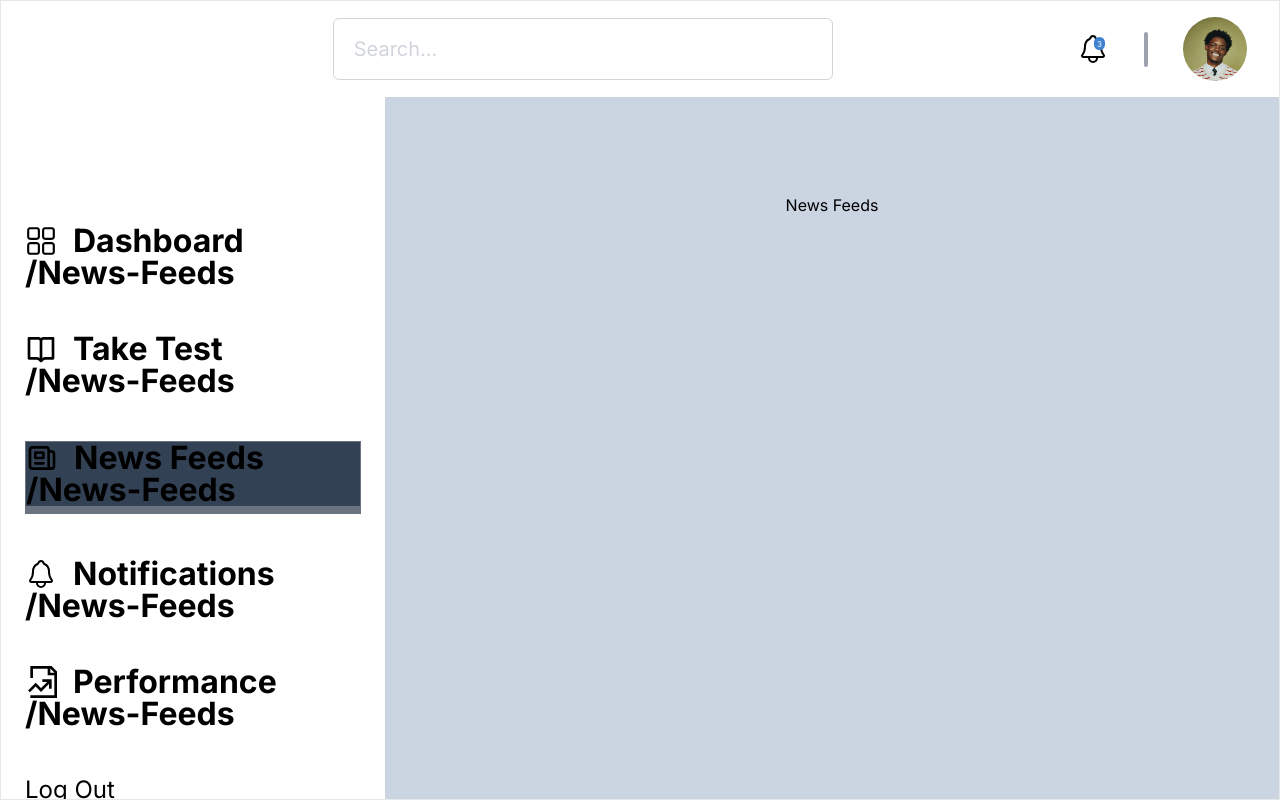
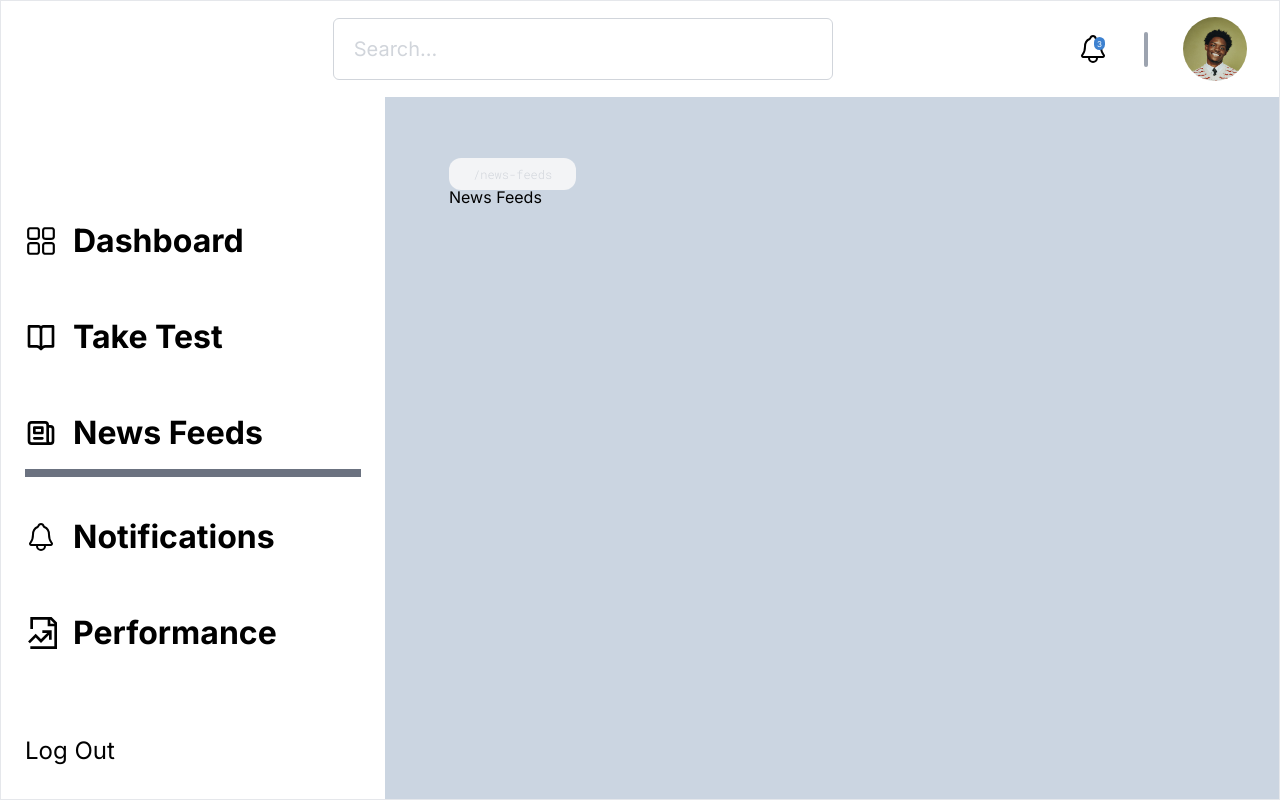
Before and after one commit to michojekunle/Exam_App_Frontend, a Next.js app: page /news-feeds in a window 1280 px wide. Built offline with nearby package versions, Linux system fonts and the light colour scheme.

Commit message:
making changes to the created routes

```diff
--- a/app/layout.js
+++ b/app/layout.js
@@ -1,7 +1,11 @@
+'use client';
+
 import './globals.css'
+import { usePathname } from 'next/navigation';
 import { inter, roboto_mono } from './fonts';
 import Navbar from '@/components/Bars/Navbar';
 import Sidebar from '@/components/Bars/Sidebar';
+
 
 export const metadata = {
   title: 'Exam App',
@@ -9,6 +13,7 @@ export const metadata = {
 }
 
 export default function RootLayout({ children }) {
+  const pathname = usePathname();
   return (
     <html lang="en">
       <body className={`${inter.variable} ${roboto_mono.variable}`}>
@@ -18,7 +23,8 @@ export default function RootLayout({ children }) {
             <div className='w-full md:w-96 h-full relative'>
               <Sidebar/>
             </div>
-            <main className='flex-1 bg-slate-300 h-full'>
+            <main className='flex-1 bg-slate-300 h-full font-sans p-16'>
+              <span className='rounded-xl text-gray-300 bg-gray-100 text-xs font-mono font-light py-2 px-6 mb-6'>{pathname}</span>
               {children}
             </main>
           </div>
--- a/app/news-feeds/page.js
+++ b/app/news-feeds/page.js
@@ -1,6 +1,6 @@
 export default function NewsFeeds() {
   return (
-    <main className="font-sans flex h-full flex-col items-center justify-between p-24">
+    <main className="w-full">
       News Feeds
     </main>
   )
--- a/app/notifications/page.js
+++ b/app/notifications/page.js
@@ -1,6 +1,6 @@
 export default function Notifications() {
   return (
-    <main className="font-sans flex h-full flex-col items-center justify-between p-24">
+    <main className="w-full">
       Notifications
     </main>
   )
--- a/app/page.js
+++ b/app/page.js
@@ -1,13 +1,11 @@
 'use client'
 
 import Image from 'next/image';
-import { useRouter }from 'next/navigation';
 
 export default function Dashboard() {
-  const router = useRouter();
+
   return (
-    <main className="font-sans p-24">
-      <p>{router.asPath}</p>
+    <main className="w-full">
       Dashboard
     </main>
   )
--- /dev/null
+++ b/app/performance/page.js
@@ -0,0 +1,7 @@
+export default function Performance(){
+    return (
+        <main className='w-full'>
+            Performance
+        </main>
+    )
+}
--- a/app/take-test/page.js
+++ b/app/take-test/page.js
@@ -1,6 +1,6 @@
 export default function TakeTest() {
   return (
-    <main className="font-sans flex h-full flex-col items-center justify-between p-24">
+    <main className="p-24">
       Take a Test
     </main>
   )
--- a/components/Bars/Sidebar.jsx
+++ b/components/Bars/Sidebar.jsx
@@ -2,11 +2,11 @@
 
 import React from 'react'
 import Link from 'next/link';
-import { useRouter } from 'next/navigation';
+import { usePathname } from 'next/navigation';
 import { menuItems } from '@/utils/constants';
 
 const Sidebar = () => {
-  const router = useRouter();
+  const pathname = usePathname();
 
 
   return (
@@ -14,12 +14,11 @@ const Sidebar = () => {
       <div className='flex flex-col h-full justify-between'>
         <ul className='list-style-none p-0'>
           {menuItems.map(({href, icon, title}) => (
-            <li className={`gap-1 mb-8 md:mb-11 font-bold capitalize text-black text-2xl md:text-[32px] ${router.asPath === href && 'bg-slate-700 border border-b-8 border-gray-500'}`} key={title}>
+            <li className={`gap-1 mb-8 md:mb-11 font-bold capitalize text-black pb-5 text-2xl md:text-[32px] ${pathname === href && 'border-b border-b-8 border-gray-500'}`} key={title}>
               <Link href={href} className='flex items-center gap-4'>
                 <span>{icon}</span>
                 <span>{title}</span>
               </Link>
-              <span>{router.asPath}</span>
             </li>
           ))}
         </ul>
```
